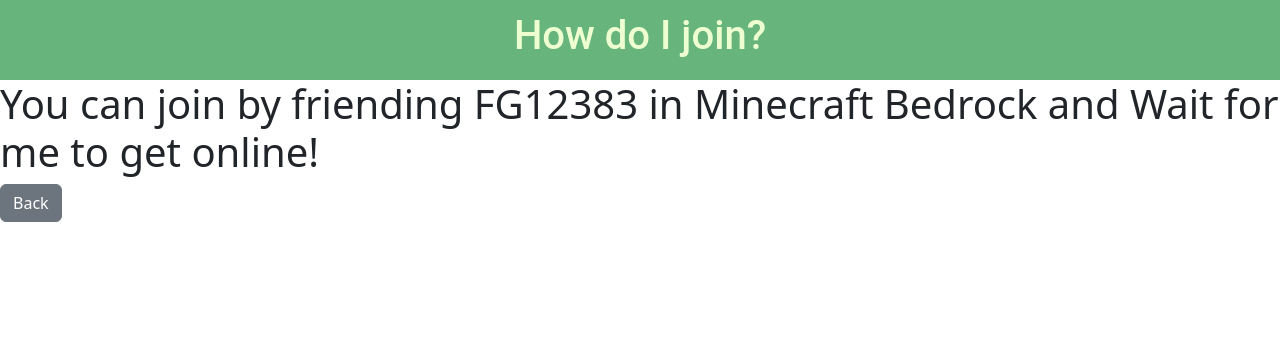
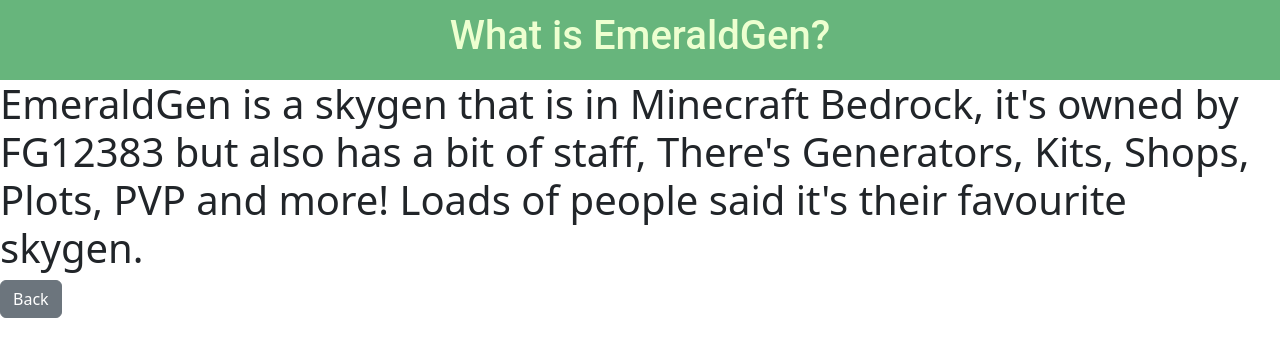
Before and after one commit to InkBot320/EmeraldGen, a plain HTML site: page whatisemeraldgen.html in a window 1280 px wide. Drawn offline with nearby package versions, Linux system fonts and the light colour scheme.

Commit message:
Update whatisemeraldgen.html

```diff
--- a/whatisemeraldgen.html
+++ b/whatisemeraldgen.html
@@ -8,9 +8,9 @@
 </head>
 <body>
   <div class="headercontainer"><h1>
-    How do I join?
+    What is EmeraldGen?
   </h1></div>
-  <h1>You can join by friending FG12383 in Minecraft Bedrock and Wait for me to get online!</h1>
+  <h1>EmeraldGen is a skygen that is in Minecraft Bedrock, it's owned by FG12383 but also has a bit of staff, There's Generators, Kits, Shops, Plots, PVP and more! Loads of people said it's their favourite skygen.</h1>
 
   <a href="index.html" class="btn btn-secondary">Back</a>
 </body>
```
